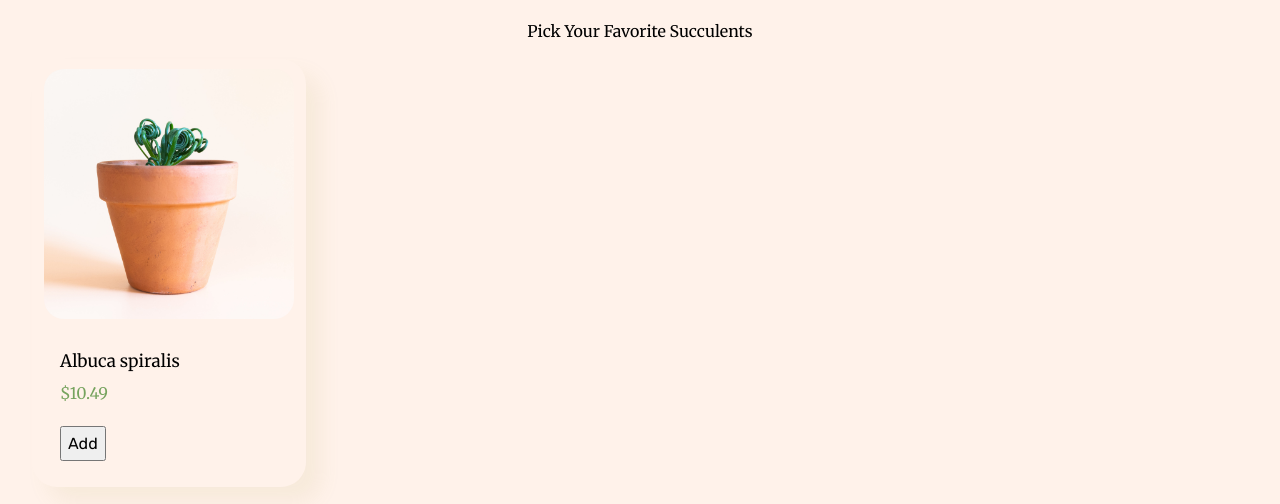
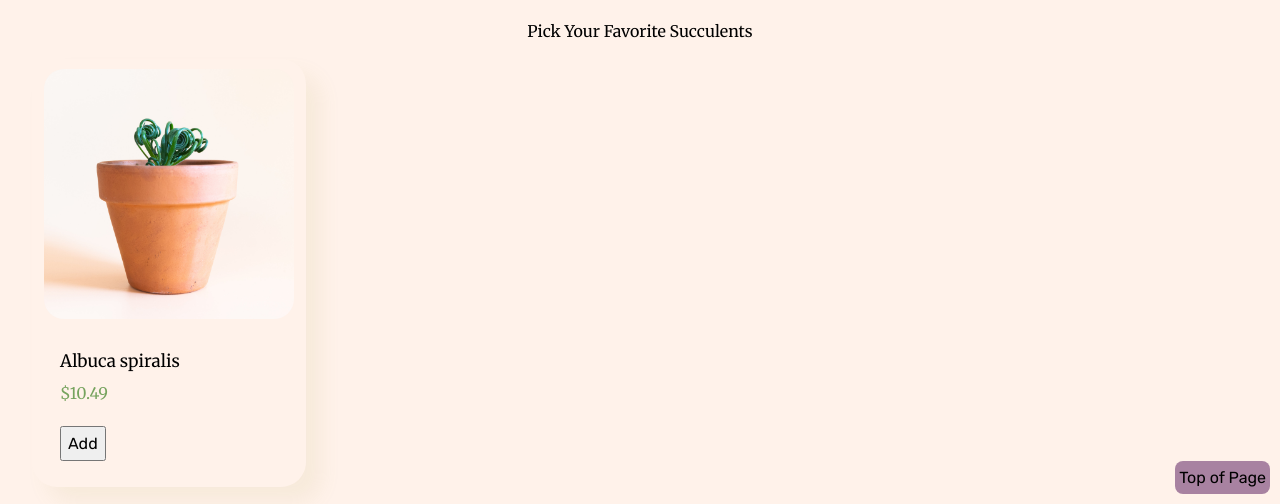
Before and after one commit to ITMD362-Team-BEJJ/project2, a website: page store/index.html in a window 1280 px wide. Shown: the part 296-800 px from the top of the page. Drawn offline with Linux system fonts and the light colour scheme.

Commit message:
Add basic stylings for class top-button

```diff
--- a/assets/css/screen.css
+++ b/assets/css/screen.css
@@ -504,6 +504,25 @@ fieldset[aria-hidden="true"] {
   background-color: #864D7C;
 }
 
+.top-button {
+  -webkit-appearance: button;
+  -moz-appearance: button;
+  appearance: button;
+
+  font-family: Rubik, sans-serif;
+  display: block;
+  position: fixed;
+  bottom: 10px;
+  right: 10px;
+  padding: 4px;
+  color: initial;
+  background-color: #A882A1;
+}
+
+.top-button:hover {
+  background-color: #97668E
+}
+
 #shop-name {
   width: min-content;
   flex-direction: initial;
```
